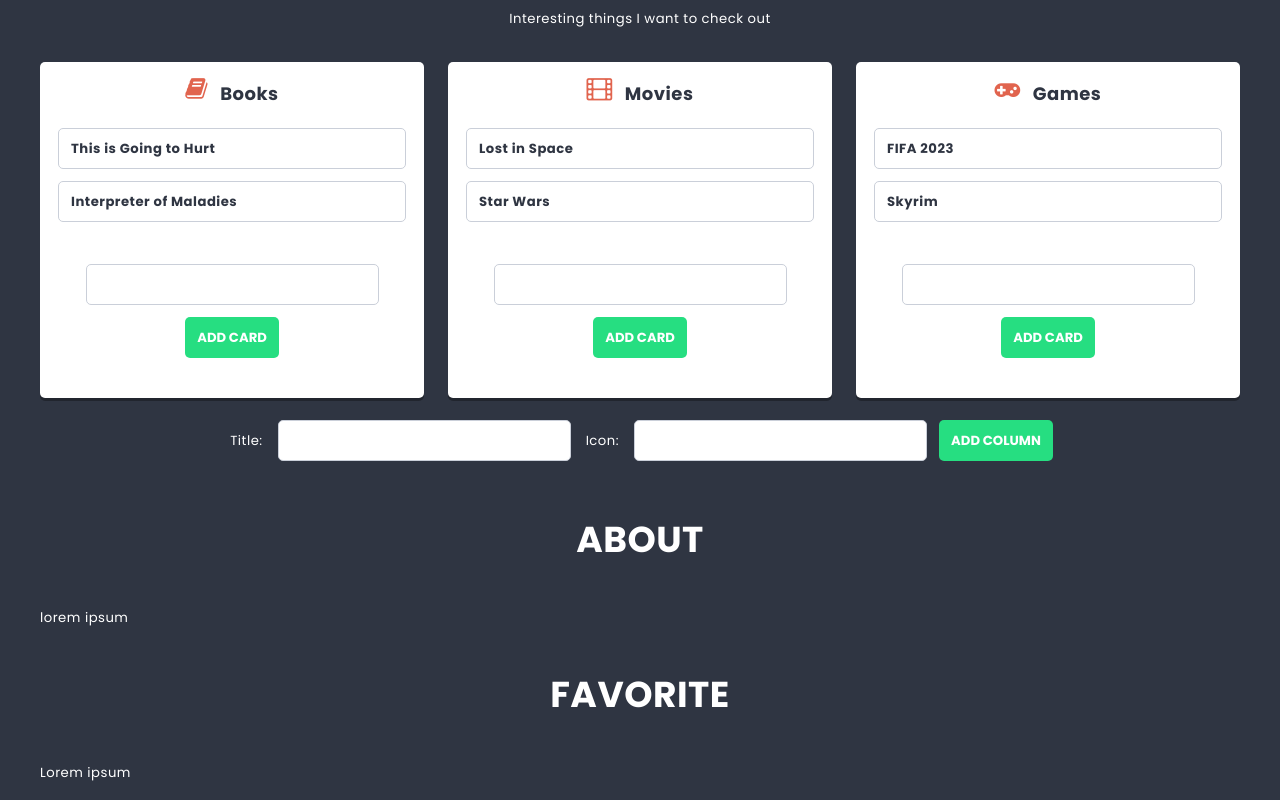
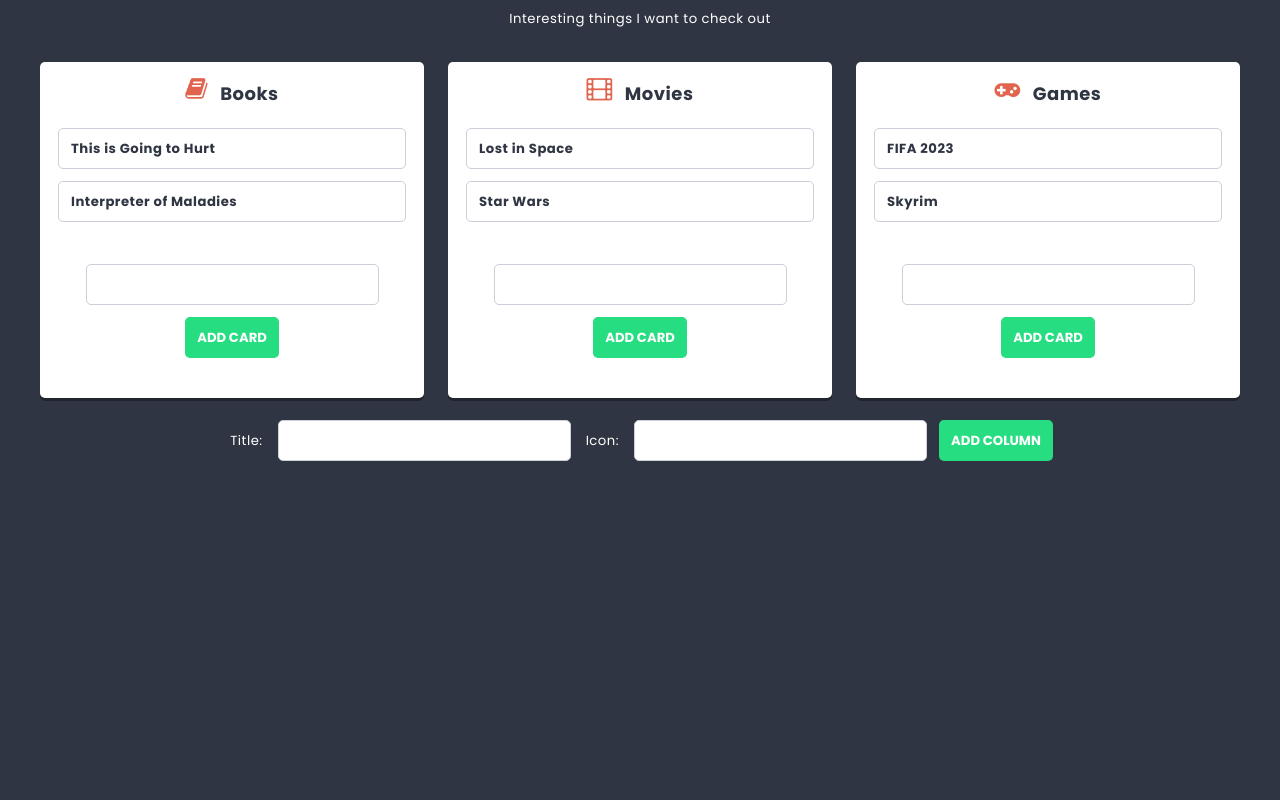
Before and after one commit to Kyuba3/react-first-app, a React (Create React App) app: page / in a window 1280 px wide. Shown: the part 586-1386 px from the top of the page. After the commit the page ends 1089 px from the top, so only its background shows below. Built offline with nearby package versions, Linux system fonts and the light colour scheme.

Commit message:
Add component for wrong url 'FailUrl'

```diff
--- a/src/App.js
+++ b/src/App.js
@@ -3,16 +3,20 @@
 import Favorite from './components/Favorite/Favorite';
 import NavBar from './components/NavBar/NavBar';
 import Home from './Home/Home';
-
+import ErrorPage from './components/FailUrl/FailUrl';
+import { Routes, Route } from 'react-router-dom';
 
 const App = () => {
   return (
     <main>
       <NavBar />
       <Container>
-        <Home />
-        <About />
-        <Favorite />
+        <Routes>
+          <Route path="/" element={<Home />} />
+          <Route path="/about" element={<About />} />
+          <Route path="/favorite" element={<Favorite/>} />
+          <Route path='*' element={<ErrorPage />} />
+        </Routes>
       </Container>
     </main>
   );
--- /dev/null
+++ b/src/components/FailUrl/FailUrl.js
@@ -0,0 +1,10 @@
+import PageTitle from "../PageTitle/PageTitle";
+
+
+export default function ErrorPage() {
+    return (
+        <div id="error-page">
+            <h1><PageTitle>404 NOT FOUND</PageTitle></h1>
+        </div>
+    );
+};
--- a/src/index.js
+++ b/src/index.js
@@ -1,6 +1,7 @@
 import ReactDOM from 'react-dom';
 import React from 'react';
 import { Provider } from 'react-redux';
+import { BrowserRouter } from 'react-router-dom';
 import store from './redux/store'
 import App from './App';
 import './styles/normalize.scss';
@@ -9,9 +10,11 @@
 
 ReactDOM.render(
   <React.StrictMode>
-    <Provider store={store}>
-      <App />
-    </Provider>
+    <BrowserRouter>
+      <Provider store={store}>
+        <App />
+      </Provider>
+    </BrowserRouter>
   </React.StrictMode>,
   document.querySelector('#root')
 );
```
